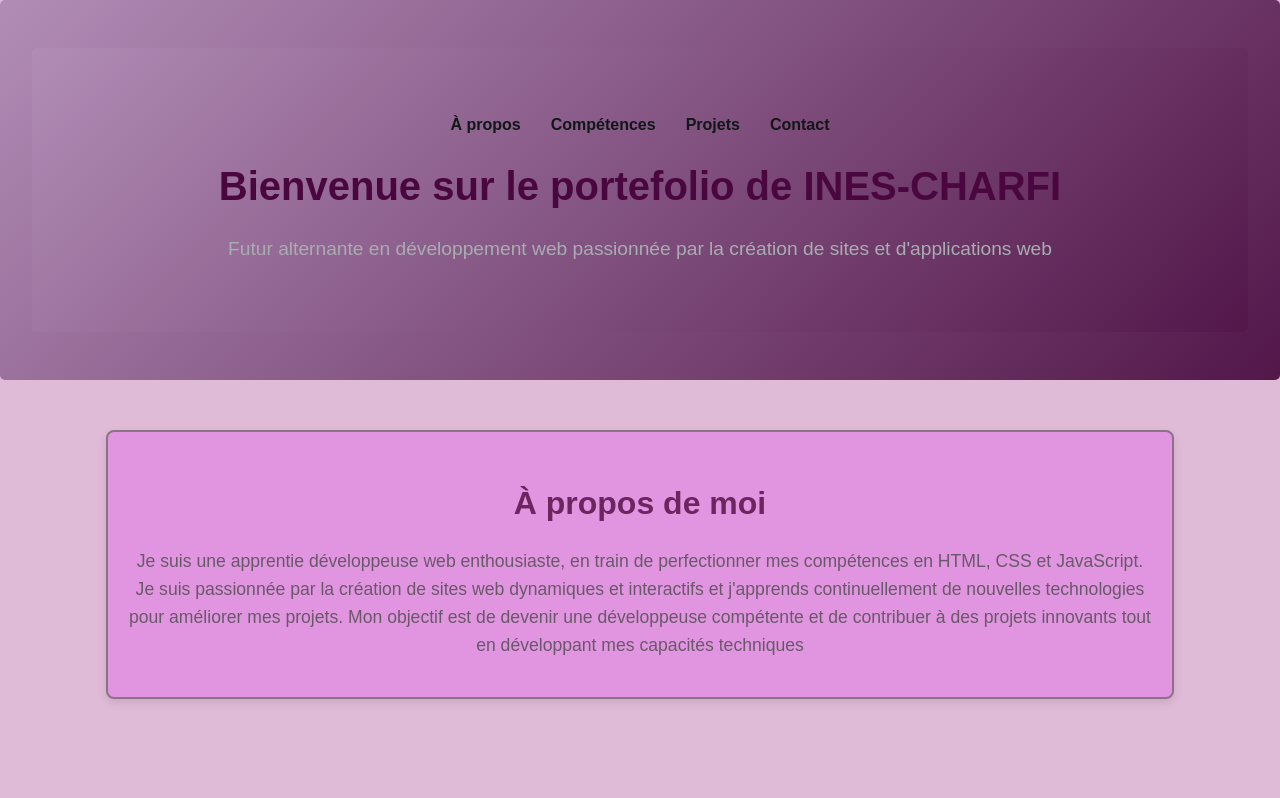
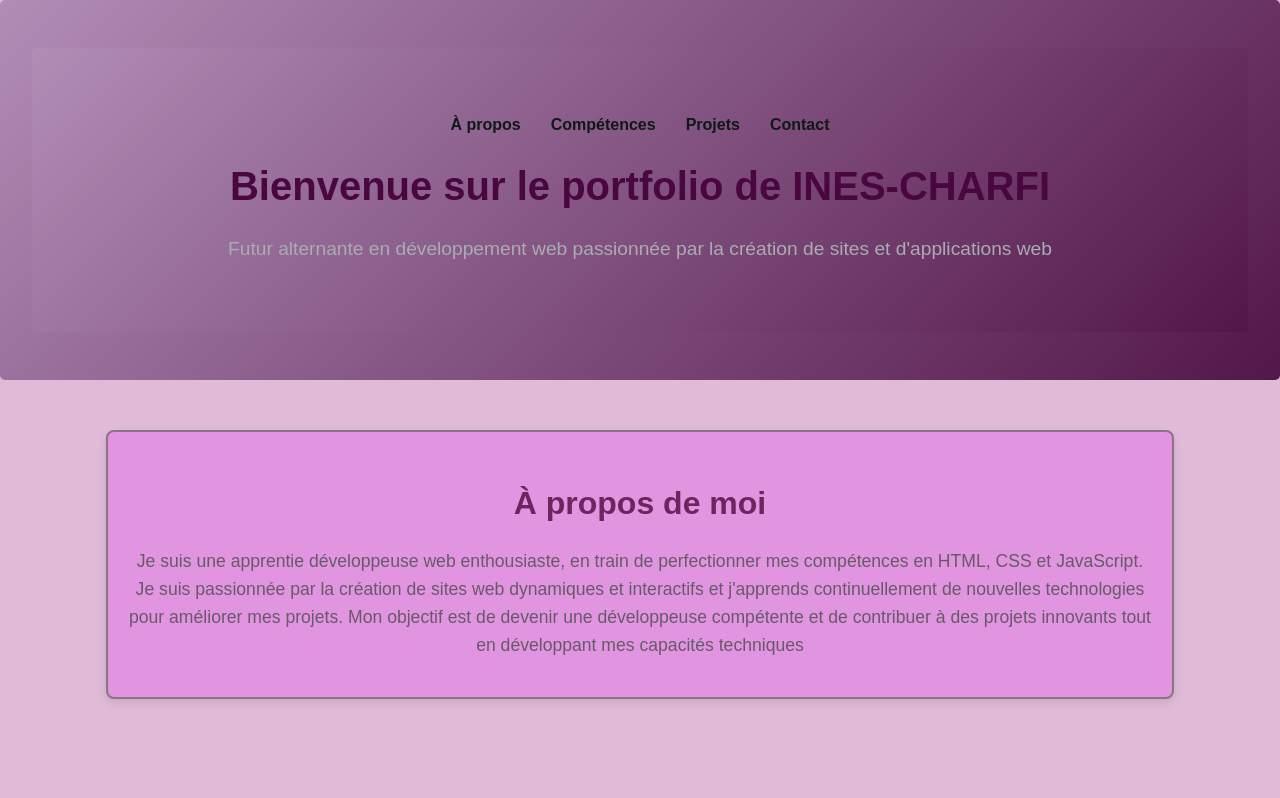
Before and after one commit to ines-charfi/portef-ines, a plain HTML site: page index.html in a window 1280 px wide. Shown: the top 798 px of the page. Drawn offline with Linux system fonts and the light colour scheme.

Commit message:
Update index.html

```diff
--- a/index.html
+++ b/index.html
@@ -36,7 +36,7 @@
                 });
             </script>
 
-            <h1>Bienvenue sur le portefolio de INES-CHARFI</h1>
+            <h1>Bienvenue sur le portfolio de INES-CHARFI</h1>
             <p> Futur alternante en développement web passionnée par la création de sites et d'applications web</p>
         </header>
 
```
